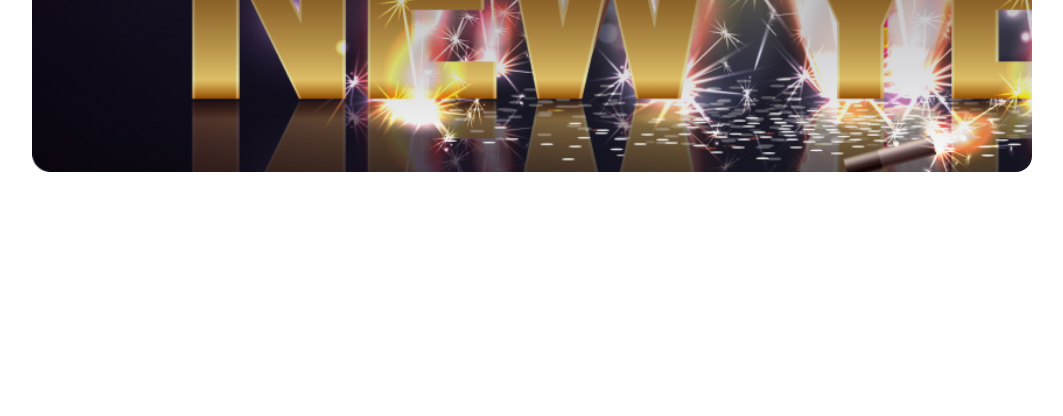
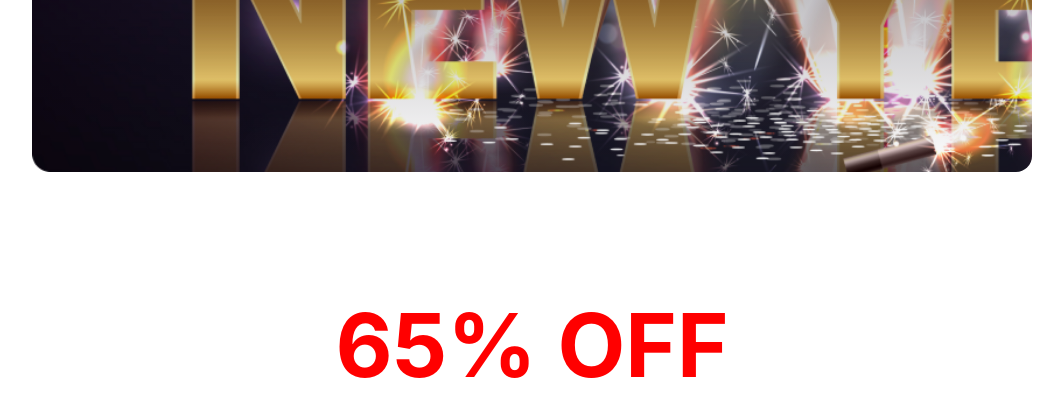
Before and after one commit to Mdboniamin/New-year-offer, a plain HTML site: page index.html in a window 1280 px wide. Shown: the part 578-994 px from the top of the page, without its empty margins (108-1171 px from the left). Before the commit the page ends 800 px from the top, so only its background shows below. Drawn offline with Linux system fonts and the light colour scheme.

Commit message:
added offer title

```diff
--- a/index.html
+++ b/index.html
@@ -23,7 +23,11 @@
             <p class="subtitle">Happy New Year</p>
             <h2 class="title1"> New Year Party<br>Celebration</h2>
         </div>
-
+        </section>
+        <section class="offer">
+            <h1 class="title inter-normal">65% OFF</h1>
+            <p class="subtitle"></p>
+        </section>
     </main>
     <footer>
 
--- a/styles/newyear.css
+++ b/styles/newyear.css
@@ -6,6 +6,11 @@
         "wdth" 100;
 }
 
+.inter-normal {
+  font-family: "Inter", sans-serif;
+  font-optical-sizing: auto;
+  font-style: normal;
+}
 *{
     margin: 0;
     padding: 0;
@@ -39,3 +44,14 @@
 .banner .title1 {
     font-size: 72px;
 }
+/* offer styles */
+.offer{
+    margin-top: 120px;
+}
+.offer .title{
+    color: #FF0000;
+    text-align: center;
+    font-size: 88px;
+    font-weight: bold;
+    margin-bottom: 48px;
+}
```
